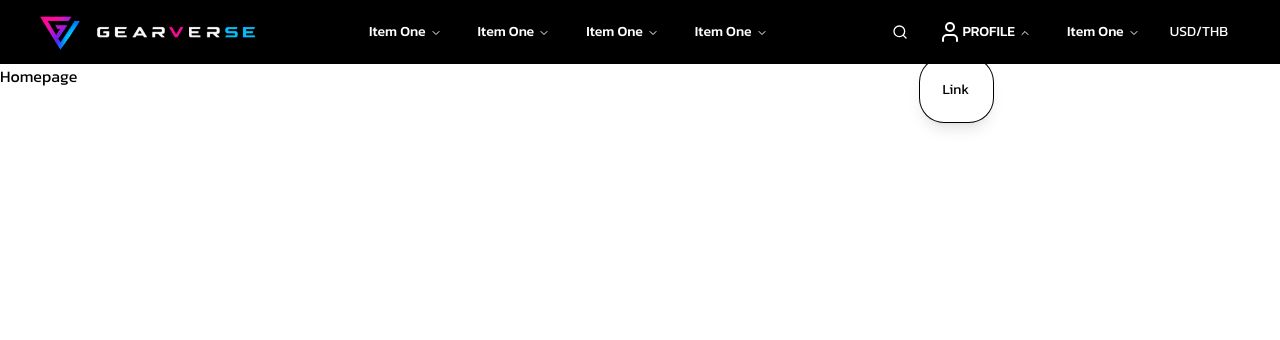
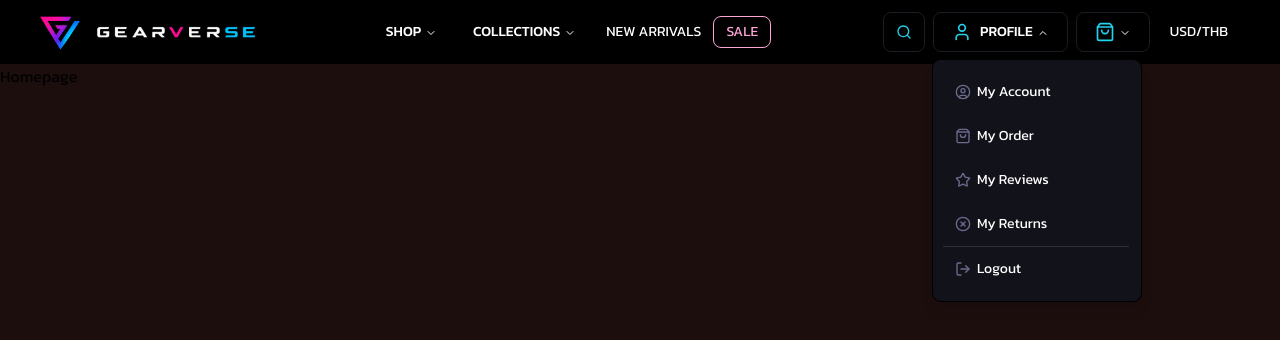
Before and after one commit to nookarin/team-07-ProjectGV-Sprint2, a React (Vite) app in the folder frontend/: page / in a window 1280 px wide. Both pictures are taken after a click on the button "PROFILE". Shown: the top 340 px of the page. Built offline with nearby package versions, Linux system fonts and the light colour scheme.

Commit message:
feat: navigate to edit-profile page

```diff
--- a/frontend/src/components/Navbar.jsx
+++ b/frontend/src/components/Navbar.jsx
@@ -17,7 +17,7 @@ import {
   MenubarSubTrigger,
   MenubarTrigger,
 } from "#components/ui/menubar";
-import { Search, ShoppingBag, User } from "lucide-react";
+import { CircleUser, CircleX, LogOut, Search, ShoppingBag, Star, User } from "lucide-react";
 import { Link } from "react-router-dom";
 import {
   NavigationMenu,
@@ -35,31 +35,26 @@ const Navbar = () => {
         <img className="w-10 h-10" src={LogoImg} alt="logo" />
         <img className="w-40" src={LogoText} alt="logo text" />
       </Link>
+      {/* SECTION 2 */}
       <NavigationMenu>
         <NavigationMenuList>
           <NavigationMenuItem>
-            <NavigationMenuTrigger>Item One</NavigationMenuTrigger>
+            <NavigationMenuTrigger>SHOP</NavigationMenuTrigger>
             <NavigationMenuContent>
               <NavigationMenuLink>Link</NavigationMenuLink>
             </NavigationMenuContent>
           </NavigationMenuItem>
           <NavigationMenuItem>
-            <NavigationMenuTrigger>Item One</NavigationMenuTrigger>
+            <NavigationMenuTrigger>COLLECTIONS</NavigationMenuTrigger>
             <NavigationMenuContent>
               <NavigationMenuLink>Link</NavigationMenuLink>
             </NavigationMenuContent>
           </NavigationMenuItem>
           <NavigationMenuItem>
-            <NavigationMenuTrigger>Item One</NavigationMenuTrigger>
-            <NavigationMenuContent>
-              <NavigationMenuLink>Link</NavigationMenuLink>
-            </NavigationMenuContent>
+            <NavigationMenuLink>NEW ARRIVALS</NavigationMenuLink>
           </NavigationMenuItem>
           <NavigationMenuItem>
-            <NavigationMenuTrigger>Item One</NavigationMenuTrigger>
-            <NavigationMenuContent>
-              <NavigationMenuLink>Link</NavigationMenuLink>
-            </NavigationMenuContent>
+            <NavigationMenuLink className={'border border-pink-300 text-pink-300 h-8 rounded-lg'}>SALE</NavigationMenuLink>
           </NavigationMenuItem>
         </NavigationMenuList>
       </NavigationMenu>
@@ -67,18 +62,23 @@ const Navbar = () => {
       {/* SEC3 */}
 
       <NavigationMenu>
-        <NavigationMenuList>
+        <NavigationMenuList className={'flex gap-2'}>
           <NavigationMenuItem>
-              <NavigationMenuLink><Search /></NavigationMenuLink>
+              <NavigationMenuLink className={'border border-[#1C1C24] rounded-lg h-10'}><Search size={20} color="#22D3EE" /></NavigationMenuLink>
           </NavigationMenuItem>
           <NavigationMenuItem>
-            <NavigationMenuTrigger><User /> PROFILE</NavigationMenuTrigger>
-            <NavigationMenuContent >
-              <NavigationMenuLink>Link</NavigationMenuLink>
+            <NavigationMenuTrigger className={'border border-[#1C1C24] rounded-lg h-10'}><User size={20} color="#22D3EE" className="mr-2" />PROFILE</NavigationMenuTrigger>
+            <NavigationMenuContent className={'w-52'}>
+              <NavigationMenuLink render={<Link to={'/edit-profile'} />} className={'text-white hover:bg-[#2a2a452f]'}><CircleUser color="#6B6B8D" />My Account</NavigationMenuLink>
+              <NavigationMenuLink className={'text-white'}><ShoppingBag color="#6B6B8D" />My Order</NavigationMenuLink>
+              <NavigationMenuLink className={'text-white'}><Star color="#6B6B8D" />My Reviews</NavigationMenuLink>
+              <NavigationMenuLink className={'text-white'}><CircleX color="#6B6B8D" />My Returns</NavigationMenuLink>
+              <hr className="w-full border-[#ffffff1f]" />
+              <NavigationMenuLink className={'text-white'}><LogOut color="#6B6B8D" />Logout</NavigationMenuLink>
             </NavigationMenuContent>
           </NavigationMenuItem>
           <NavigationMenuItem>
-            <NavigationMenuTrigger>Item One</NavigationMenuTrigger>
+            <NavigationMenuTrigger className={'border border-[#1C1C24] rounded-lg h-10'}><ShoppingBag size={20} color="#22D3EE" /></NavigationMenuTrigger>
             <NavigationMenuContent>
               <NavigationMenuLink>Link</NavigationMenuLink>
             </NavigationMenuContent>
--- a/frontend/src/components/ui/navigation-menu.jsx
+++ b/frontend/src/components/ui/navigation-menu.jsx
@@ -106,7 +106,7 @@ function NavigationMenuPositioner({
         )}
         {...props}>
         <NavigationMenuPrimitive.Popup
-          className="data-[ending-style]:easing-[ease] xs:w-(--popup-width) relative h-(--popup-height) w-(--popup-width) origin-(--transform-origin) rounded-3xl bg-popover text-popover-foreground shadow-lg ring-1 ring-foreground/5 transition-[opacity,transform,width,height,scale,translate] duration-[0.35s] ease-[cubic-bezier(0.22,1,0.36,1)] outline-none data-ending-style:scale-90 data-ending-style:opacity-0 data-ending-style:duration-150 data-starting-style:scale-90 data-starting-style:opacity-0 dark:ring-foreground/10">
+          className="rounded-lg bg-[#12121A] data-[ending-style]:easing-[ease] xs:w-(--popup-width) relative h-(--popup-height) w-(--popup-width) origin-(--transform-origin) bg-popover text-popover-foreground shadow-lg ring-1 ring-foreground/5 transition-[opacity,transform,width,height,scale,translate] duration-[0.35s] ease-[cubic-bezier(0.22,1,0.36,1)] outline-none data-ending-style:scale-90 data-ending-style:opacity-0 data-ending-style:duration-150 data-starting-style:scale-90 data-starting-style:opacity-0 dark:ring-foreground/10">
           <NavigationMenuPrimitive.Viewport className="relative size-full overflow-hidden" />
         </NavigationMenuPrimitive.Popup>
       </NavigationMenuPrimitive.Positioner>
--- a/frontend/src/pages/Homepage/Homepage.jsx
+++ b/frontend/src/pages/Homepage/Homepage.jsx
@@ -2,7 +2,7 @@ import React from 'react'
 
 const Homepage = () => {
   return (
-    <div>Homepage</div>
+    <div className='h-screen bg-[#1d0e0e]'>Homepage</div>
   )
 }
 
```
